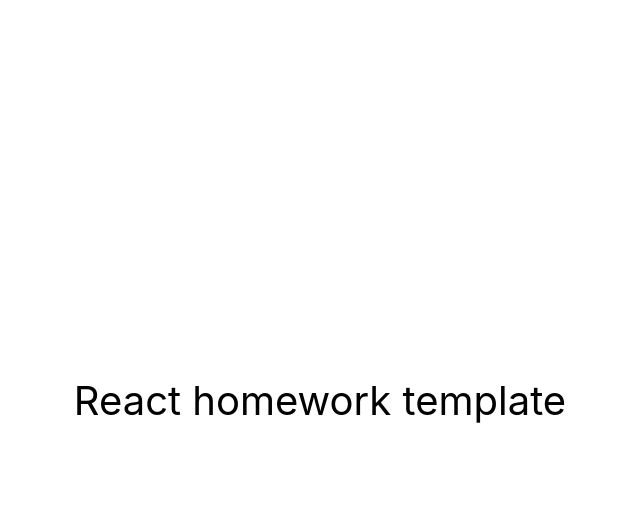
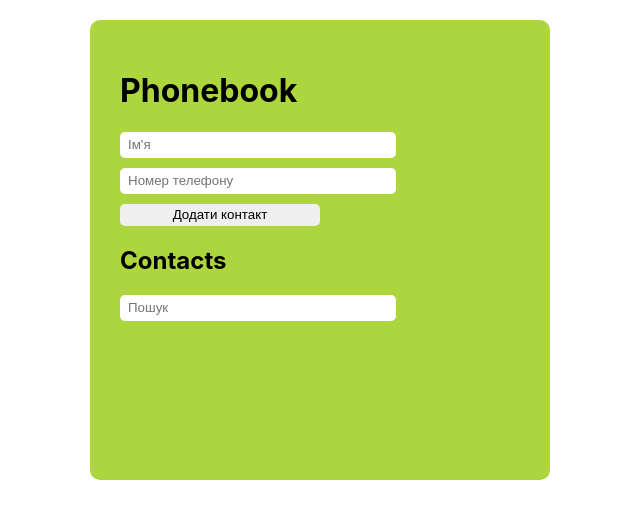
Before and after one commit to PetroBrodetskyi/goit-react-hw-02-phonebook, a React (Create React App) app: page / in a window 1280 px wide. Shown: the top 518 px of the page, without its empty margins (320-960 px from the left). Built offline with nearby package versions, Linux system fonts and the light colour scheme.

Commit message:
addComponents

```diff
--- a/package.json
+++ b/package.json
@@ -7,6 +7,7 @@
     "@testing-library/jest-dom": "^5.16.3",
     "@testing-library/react": "^12.1.4",
     "@testing-library/user-event": "^13.5.0",
+    "nanoid": "^5.0.2",
     "react": "^18.1.0",
     "react-dom": "^18.1.0",
     "react-scripts": "5.0.1",
--- a/src/components/App.jsx
+++ /dev/null
@@ -1,16 +0,0 @@
-export const App = () => {
-  return (
-    <div
-      style={{
-        height: '100vh',
-        display: 'flex',
-        justifyContent: 'center',
-        alignItems: 'center',
-        fontSize: 40,
-        color: '#010101'
-      }}
-    >
-      React homework template
-    </div>
-  );
-};
--- /dev/null
+++ b/src/components/App/App.jsx
@@ -0,0 +1,64 @@
+import React, { Component } from 'react';
+import ContactForm from '../ContactForm/ContactForm';
+import ContactList from '../ContactList/ContactList';
+import Filter from '../Filter/Filter';
+import { nanoid } from 'nanoid'
+import css from "./App.module.css"
+
+class App extends Component {
+  state = {
+    contacts: [],
+    filter: '',
+    name: '',
+    number: '',
+  };
+
+  handleChange = (e) => {
+    const { name, value } = e.target;
+    this.setState({ [name]: value });
+  };
+
+  handleSubmit = (e) => {
+    e.preventDefault();
+    const { name, number, contacts } = this.state;
+
+    if (contacts.some((contact) => contact.name === name)) {
+      alert(`${name} вже є в списку контактів.`);
+      return;
+    }
+
+    const newContact = { id: nanoid(), name, number };
+    this.setState((prevState) => ({
+      contacts: [...prevState.contacts, newContact],
+      name: '',
+      number: '',
+    }));
+  };
+
+  handleDelete = (id) => {
+    this.setState((prevState) => ({
+      contacts: prevState.contacts.filter((contact) => contact.id !== id),
+    }));
+  };
+
+  render() {
+    const { contacts, filter, name, number } = this.state;
+    return (
+      <div className={css.sectionapp}>
+        <h1>Phonebook</h1>
+        <ContactForm
+          name={name}
+          number={number}
+          onChange={this.handleChange}
+          onSubmit={this.handleSubmit}
+        />
+
+        <h2>Contacts</h2>
+        <Filter value={filter} onChange={this.handleChange} />
+        <ContactList contacts={contacts} filter={filter} onDelete={this.handleDelete} />
+      </div>
+    );
+  }
+}
+
+export default App;
--- /dev/null
+++ b/src/components/App/App.module.css
@@ -0,0 +1,10 @@
+.sectionapp {
+  width: 400px;
+  height: 400px;
+  padding: 30px;
+  margin-top: 20px;
+  margin-left: auto;
+  margin-right: auto;
+  border-radius: 10px;
+  background-color: rgb(173, 214, 62);
+}
--- /dev/null
+++ b/src/components/ContactForm/ContactForm.jsx
@@ -0,0 +1,29 @@
+import React from 'react';
+import css from "./ContactForm.module.css"
+
+const ContactForm = ({ name, number, onChange, onSubmit }) => (
+  <form className={css.contactsflex} onSubmit={onSubmit}>
+    <input
+      className={css.contactinput}
+      type="text"
+      name="name"
+      value={name}
+      onChange={onChange}
+      placeholder="Ім'я"
+      required
+
+    />
+    <input
+      className={css.contactinput}
+      type="tel"
+      name="number"
+      value={number}
+      onChange={onChange}
+      placeholder="Номер телефону"
+      required
+    />
+    <button className={css.contactbutton} type="submit">Додати контакт</button>
+  </form>
+);
+
+export default ContactForm;
--- /dev/null
+++ b/src/components/ContactForm/ContactForm.module.css
@@ -0,0 +1,26 @@
+.contactsflex {
+  display: flex;
+  flex-direction: column;
+  gap: 10px;
+}
+
+.contactinput {
+  width: 260px;
+  height: 24px;
+  border-radius: 5px;
+  border: none;
+  padding-left: 8px;
+  padding-right: 8px;
+}
+
+.contactinput:active {
+  border: white;
+}
+
+.contactbutton {
+  width: 200px;
+  height: 22px;
+  border-radius: 5px;
+  border: none;
+  cursor: pointer;
+}
--- /dev/null
+++ b/src/components/ContactList/ContactList.jsx
@@ -0,0 +1,21 @@
+import React from 'react';
+import css from "./ContactList.module.css"
+
+const ContactList = ({ contacts, filter, onDelete }) => {
+  const filteredContacts = contacts.filter((contact) =>
+    contact.name.toLowerCase().includes(filter.toLowerCase())
+  );
+
+  return (
+    <ul className={css.linone}>
+      {filteredContacts.map((contact) => (
+        <li className={css.liflex} key={contact.id}>
+          {contact.name}: {contact.number}
+          <button className={css.contactlistbutton} onClick={() => onDelete(contact.id)}>Видалити</button>
+        </li>
+      ))}
+    </ul>
+  );
+};
+
+export default ContactList;
--- /dev/null
+++ b/src/components/ContactList/ContactList.module.css
@@ -0,0 +1,22 @@
+.linone {
+  display: flex;
+  flex-direction: column;
+  gap: 10px;
+  list-style: none;
+  padding: 0;
+}
+
+.liflex {
+  display: flex;
+  justify-content: left;
+  align-items: center;
+  gap: 10px;
+}
+
+.contactlistbutton {
+  width: 100px;
+  height: 22px;
+  border-radius: 5px;
+  border: none;
+  cursor: pointer;
+}
--- /dev/null
+++ b/src/components/Filter/Filter.jsx
@@ -0,0 +1,15 @@
+import React from 'react';
+import css from "./Filter.module.css"
+
+const Filter = ({ value, onChange }) => (
+  <input
+    className={css.filterinput}
+    type="text"
+    name="filter"
+    value={value}
+    onChange={onChange}
+    placeholder="Пошук"
+  />
+);
+
+export default Filter;
--- /dev/null
+++ b/src/components/Filter/Filter.module.css
@@ -0,0 +1,8 @@
+.filterinput {
+  width: 260px;
+  height: 24px;
+  border-radius: 5px;
+  padding-left: 8px;
+  padding-right: 8px;
+  border: none;
+}
--- a/src/index.js
+++ b/src/index.js
@@ -1,6 +1,6 @@
 import React from 'react';
 import ReactDOM from 'react-dom/client';
-import { App } from 'components/App';
+import App from 'components/App/App';
 import './index.css';
 
 ReactDOM.createRoot(document.getElementById('root')).render(
```
Also changed, not shown: 1 other file (tests, documents, lock files or other folders).
